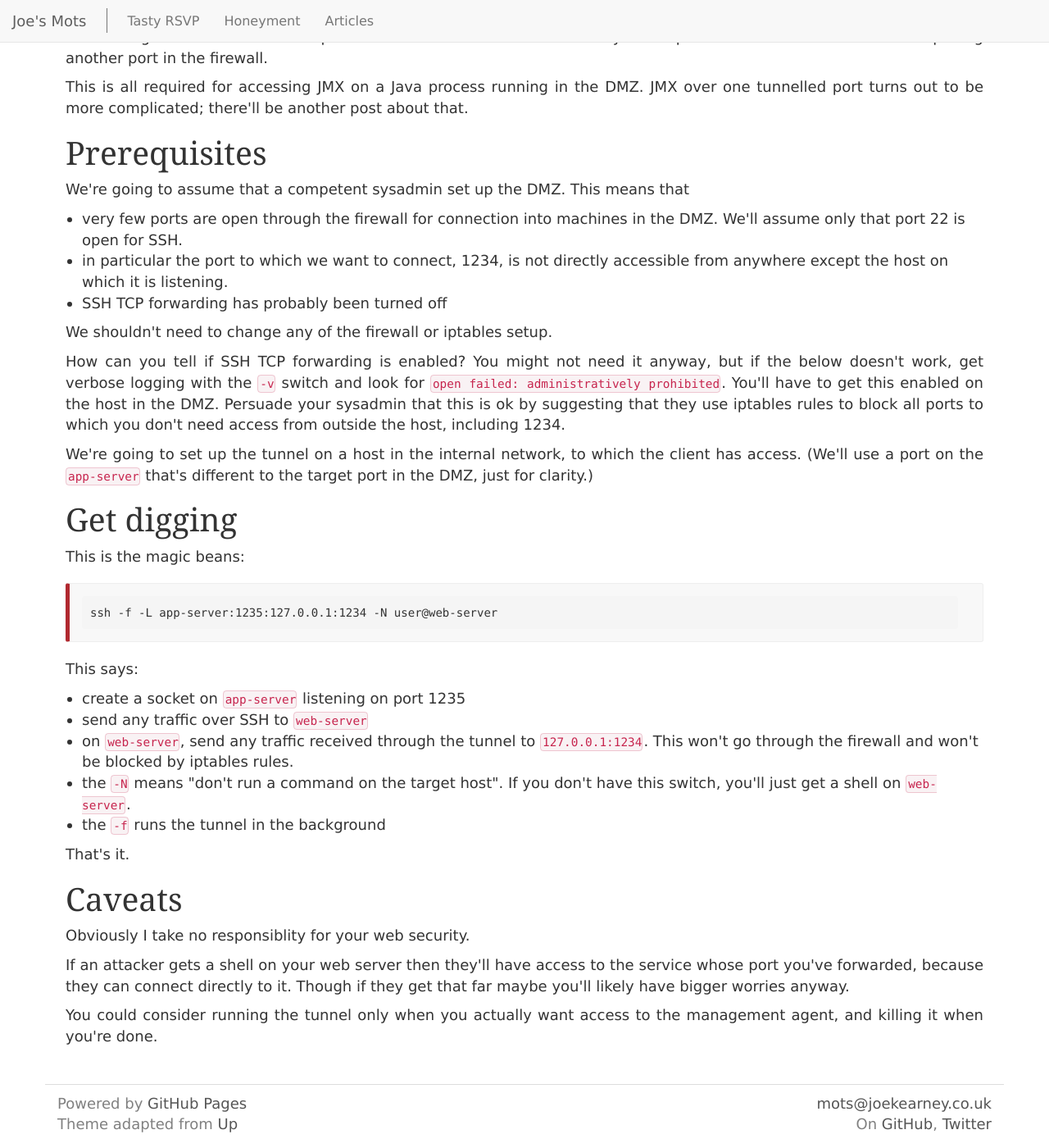
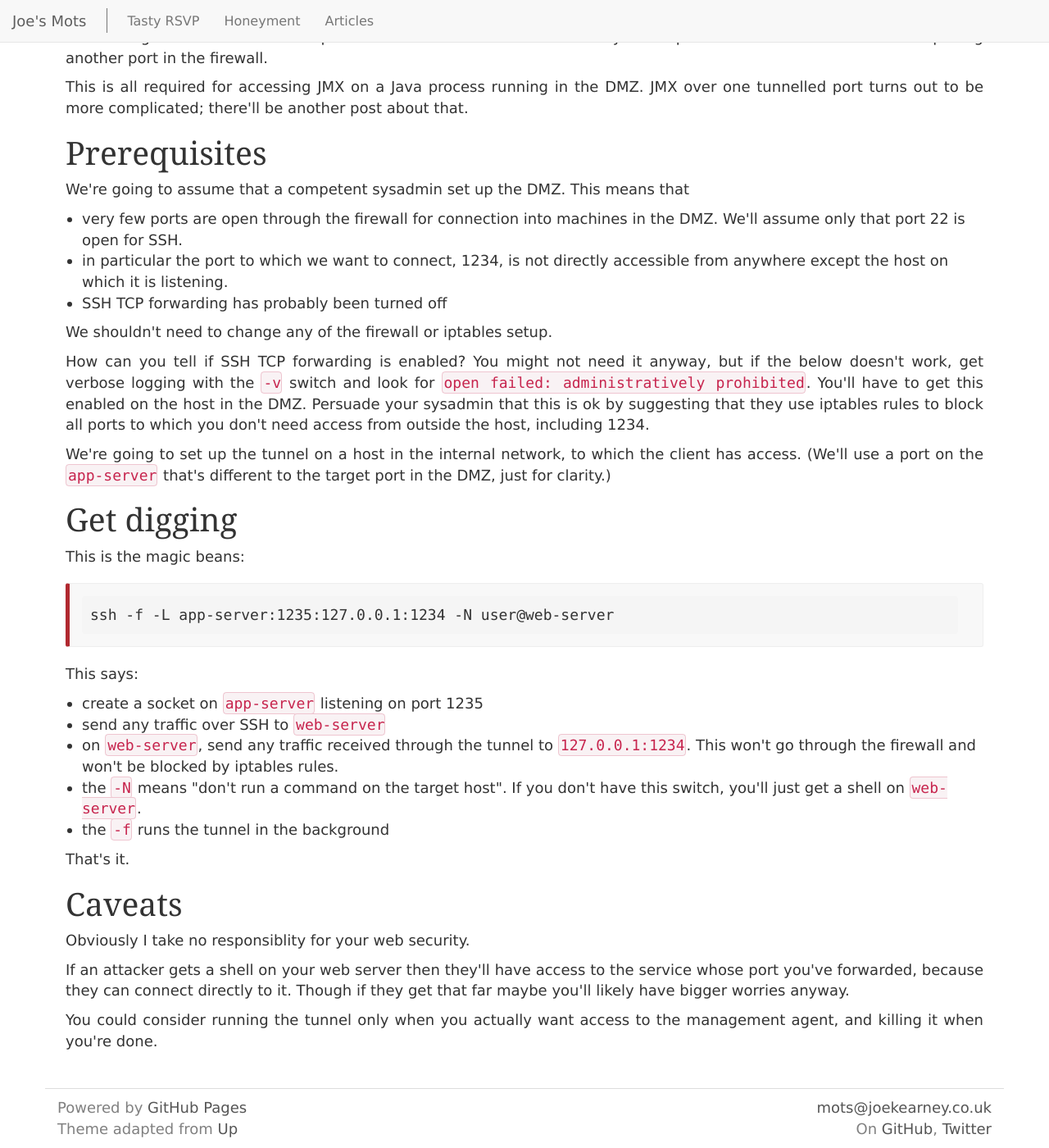
Before and after one commit to joekearney/joekearney.github.io, a Jekyll site: the page built from _posts/software/2013-06-13-jmx-ssh-tunnelling-into-a-dmz.html, in a window 1280 px wide and 1400 px high, scrolled down 488 px. Shown: the whole window at 82% size. Built offline with Jekyll 4.4.1, drawn with Linux system fonts in a browser that asks for light colours; some web fonts are replaced.

Commit message:
trying to get fonts to work on chrome android

```diff
--- a/css/main.css
+++ b/css/main.css
@@ -301,6 +301,10 @@ blockquote {
   padding: 20px;
 }
 
+code,kbd,pre,samp{
+  font-family: Consolas,Menlo,Monaco,"Lucida Console",monospace,monospace;
+  font-size:1em
+}
 pre code {
   border-style: none;
   overflow: auto;
--- a/css/up.css
+++ b/css/up.css
@@ -14,7 +14,6 @@ b,strong{font-weight:bold}
 dfn{font-style:italic}
 hr{-moz-box-sizing:content-box;box-sizing:content-box;height:0}
 mark{background:#ff0;color:#000}
-code,kbd,pre,samp{font-family:Menlo,Consolas,monospace,serif;font-size:1em}
 pre{white-space:pre-wrap}
 q{quotes:"\201C" "\201D" "\2018" "\2019"}
 small{font-size:80%}
```
